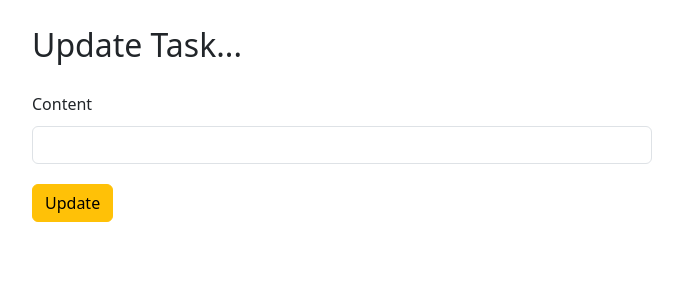
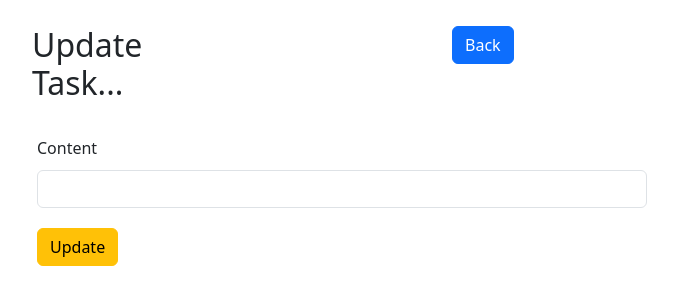
Before and after one commit to sainaakash/To-Do-List-Web-App-using-Flask-and-Angular, an Angular app in the folder Frontend/: page /update-task/1 in a window 1280 px wide. Shown: the top 304 px of the page, without its empty margins (298-981 px from the left). Built offline with nearby package versions, Linux system fonts and the light colour scheme; no server answers.

Commit message:
Frontend Updated

```diff
--- a/Frontend/src/app/add-task/add-task.component.css
+++ b/Frontend/src/app/add-task/add-task.component.css
@@ -0,0 +1,6 @@
+a:link, a:visited {
+    color: white;
+    text-align: center;
+    text-decoration: none;
+    display: inline-block;
+  }
--- a/Frontend/src/app/add-task/add-task.component.html
+++ b/Frontend/src/app/add-task/add-task.component.html
@@ -1,17 +1,25 @@
 <div class="container extra_container">
-    <p></p>
     <div class="row">
-        <div class="md-col-12"><h2>Add Task...</h2></div>
-    </div>
+        <p></p>
+        <div class="col">
+            <h2 class="">Add tasks...</h2>
+        </div>
+        <div class="col"></div>
+        <div class="col">
+            <button class="btn btn-primary"><a [routerLink]="['/list-tasks/']">List of tasks</a></button>
+        </div>
+</div>
+
+<div class="container">
 
     <form [formGroup]="angForm" (ngSubmit)="postdata(angForm)" autocomplete="off">
         <div class="row">
             <div class="md-col-6">Content</div>
             <div class="md-col-6"><input type="text" class="form-control" name="content" formControlName="content"></div>
         </div>
-
+        <p></p>
         <div class="row">
-            <div class="md-col-12"><input type="submit" class="btn btn-warning" name="submit"></div>
+            <div class="md-col-4"><input type="submit" class="btn btn-warning" name="submit" size="10"></div>
         </div>
     </form>
 </div>
--- a/Frontend/src/app/list-tasks/list-tasks.component.html
+++ b/Frontend/src/app/list-tasks/list-tasks.component.html
@@ -1,9 +1,17 @@
 <div class="container">
+    <div class="row align-items-start">
+        <p></p>
+        <div class="col">
+            <h2 class="">List of tasks...</h2>
+        </div>
+        <div class="col"></div>
+        <div class="col">
+            <button class="btn btn-primary"><a [routerLink]="['/add-task/']">Add Task</a></button>
+        </div>
+    </div>
+</div>
 
-    <p></p>
-    <h2>List of tasks...</h2>
-    <p></p>
-
+<div class="container">
     <table class="table table-striped">
 
         <thead>
--- a/Frontend/src/app/update-task/update-task.component.css
+++ b/Frontend/src/app/update-task/update-task.component.css
@@ -0,0 +1,6 @@
+a:link, a:visited {
+    color: white;
+    text-align: center;
+    text-decoration: none;
+    display: inline-block;
+  }
--- a/Frontend/src/app/update-task/update-task.component.html
+++ b/Frontend/src/app/update-task/update-task.component.html
@@ -1,8 +1,16 @@
 <div class="container extra_container">
-    <p></p>
     <div class="row">
-        <div class="md-col-12"><h2>Update Task...</h2></div>
-    </div>
+        <p></p>
+        <div class="col">
+            <h2>Update Task...</h2>
+        </div>
+        <div class="col"></div>
+        <div class="col">
+            <button class="btn btn-primary"><a [routerLink]="['/list-tasks/']">Back</a></button>
+        </div>
+</div>
+
+<div class="container">
     <form [formGroup]="angForm" (ngSubmit)="editData(angForm)" autocomplete="off">
         <input type="hidden" name="id" formControlName="id">
         <div class="row">
```
Also changed, not shown: 1 other file (tests, documents, lock files or other folders).
